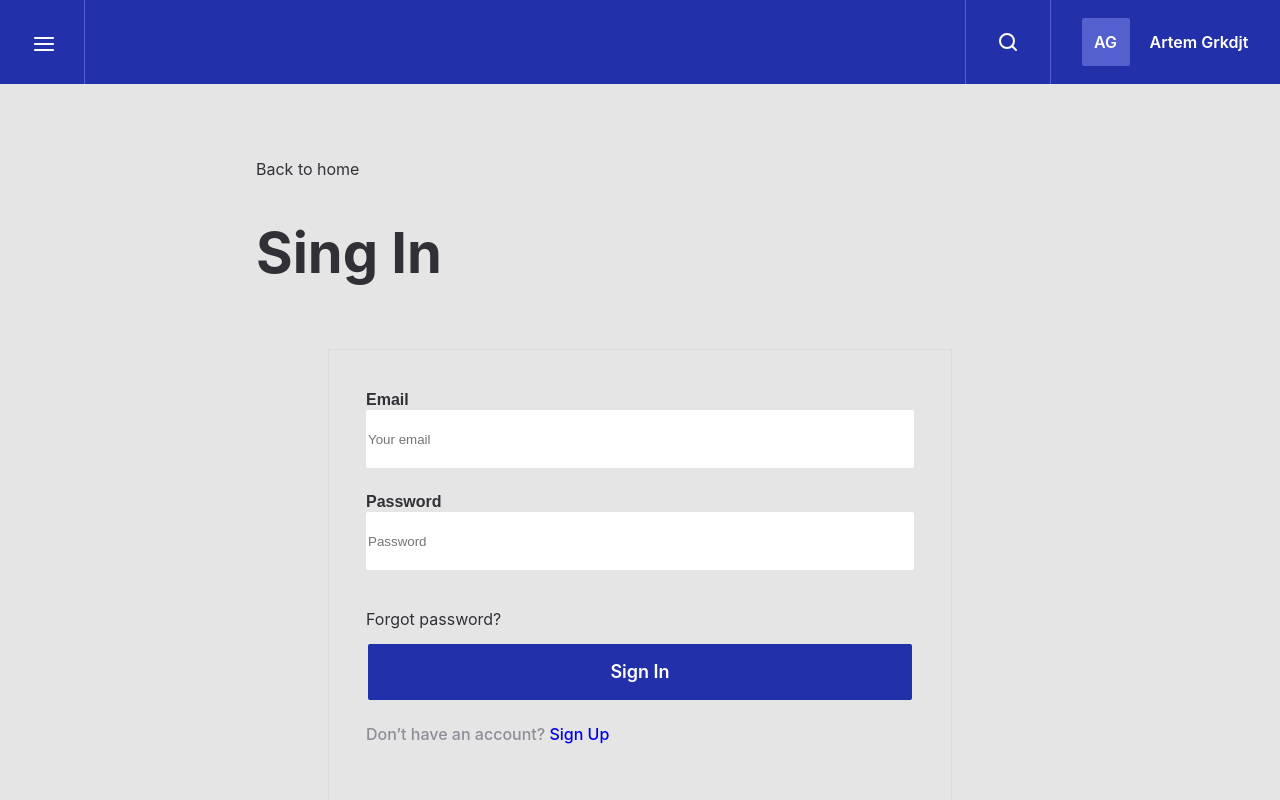
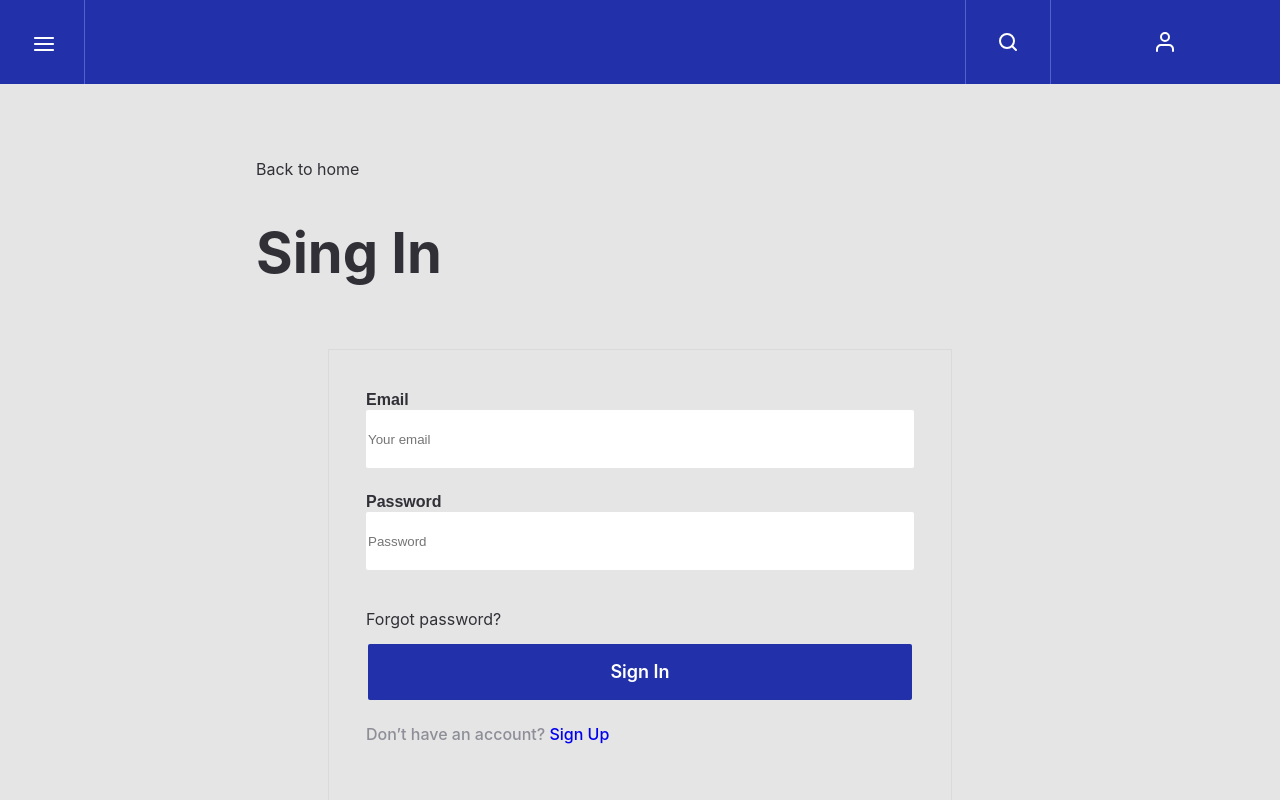
Before and after one commit to eTsy30/tms_blog, a React (Create React App) app: page /singin in a window 1280 px wide. Shown: the top 800 px of the page. Built offline with nearby package versions, Linux system fonts and the light colour scheme.

Commit message:
fix: add image when choose auth user or not

```diff
--- a/src/Pages/SingIn/SingIn.tsx
+++ b/src/Pages/SingIn/SingIn.tsx
@@ -1,10 +1,13 @@
-import React from "react";
+import React, { useState } from "react";
 
 import { Input } from "../../components/Inputs";
 import { Button } from "../../components/Button/Button";
 import { GeneralPage } from "../../components/GeneralPage/GeneralPage";
 import "./SingIn.css";
-import { Link } from "react-router-dom";
+import { Link, useNavigate } from "react-router-dom";
+import { useDispatch, useSelector } from "react-redux";
+import { getJwt } from "../../Redux/getToken/getTokenReduser";
+import { getUserInfo } from "../../Redux/userInfo/userInfoReduser";
 type PropSingIn = {
   className: string;
 };
@@ -14,6 +17,36 @@ export const SingIn = ({
   UpChildren,
   DownChildren,
 }: PropSingIn | any) => {
+  const [email, setEmail] = useState("");
+  const [password, setPassword] = useState("");
+
+  let navigate = useNavigate();
+
+  const dispatch = useDispatch();
+
+  const jwt = useSelector((state: any) => state.tokenReduser.value);
+
+  const emailChange = (event: React.ChangeEvent<HTMLInputElement>) => {
+    setEmail(event.target.value);
+  };
+
+  const passworldlChange = (event: React.ChangeEvent<HTMLInputElement>) => {
+    setPassword(event.target.value);
+  };
+
+  const submitSingIn = async (event: React.MouseEvent<HTMLButtonElement>) => {
+    event.preventDefault();
+    const dataForJwt = {
+      email: email,
+      password: password,
+    };
+
+    dispatch(getJwt(dataForJwt));
+    dispatch(getUserInfo(jwt));
+
+    // navigate("/");
+  };
+
   return (
     <GeneralPage>
       <div className={` SingIn-centre `}>
@@ -24,15 +57,32 @@ export const SingIn = ({
 
         <div className={`SingIn-Input-Wrapper ${className}`}>
           {UpChildren}
-          <Input placeholder="Your email" type="email" title="Email" />
-          <Input placeholder="Password" type="password" title="Password" />
+
+          <Input
+            placeholder="Your email"
+            type="email"
+            title="Email"
+            onChange={emailChange}
+            value={email}
+          />
+          <Input
+            placeholder="Password"
+            type="password"
+            title="Password"
+            onChange={passworldlChange}
+            value={password}
+          />
           {DownChildren}
 
           <Link to="/fogotPassword" className="SingIn-Input-link_fogot">
             Forgot password?
           </Link>
 
-          <Button text="Sign In" className="SingIn-Button-SingIn button" />
+          <Button
+            text="Sign In"
+            className="SingIn-Button-SingIn button"
+            onClick={submitSingIn}
+          />
           <span className="SingIn-Down-Span">
             Don’t have an account? <Link to="/singup">Sign Up</Link>
           </span>
--- a/src/Redux/getToken/getTokenReduser.ts
+++ b/src/Redux/getToken/getTokenReduser.ts
@@ -1,48 +1,54 @@
 import { createAsyncThunk } from '@reduxjs/toolkit';
-// import { createSlice } from '@reduxjs/toolkit';
-// interface ITokenState {
-//     value: any,
-//     isLoading: boolean
-// }
-// const initialState: ITokenState = {
-//     value: null,
-//     isLoading: false
-// }
-// export const getToken: any = createAsyncThunk(
-//     'getToken',
-//     async (tokenParam) => {
-//         const response = await fetch('https://studapi.teachmeskills.by/auth/users/activation/',
-//             {
-//                 method: 'POST',
-//                 body: JSON.stringify(tokenParam),
-//                 headers: {
-//                     'Accept': 'application/json',
-//                     'Content-Type': 'application/json'
-//                 }
-//             })
-//         return response.ok
-//     }
+import { createSlice } from '@reduxjs/toolkit';
+interface ITokenState {
+    value: any,
+    isLoading: boolean
+}
+const initialState: ITokenState = {
+    value: null,
+    isLoading: false
+}
+export const getJwt: any = createAsyncThunk(
+    'getToken',
+    async (dataForJwt) => {
+        const response = await fetch('https://studapi.teachmeskills.by/auth/jwt/create/',
+            {
+                method: 'POST',
+                body: JSON.stringify(dataForJwt),
+                headers: {
+                    'Accept': 'application/json',
+                    'Content-Type': 'application/json'
+                }
+            })
+        const data = await response.json()
+        console.log('tokenReduser', data.access);
 
 
-// )
-// const tokenReduser = createSlice({
-//     name: 'tokenReducer',
-//     initialState,
-//     extraReducers: {
-//         [getToken.pending]: (state: any) => {
-//             state.isLoading = true;
-//             console.log('pending', getToken.pending);
-//         },
-//         [getToken.fulfilled]: (state, action) => {
-//             state.value = action.payload;
-//             state.isLoading = false;
+        return data.access
+    }
 
-//         },
-//         [getToken.rejected]: (state) => {
-//             state.isLoading = false;
-//         }
-//     },
-//     reducers: {}
-// })
-// export default tokenReduser.reducer
-// export const { } = tokenReduser.actions
+
+)
+const tokenReduser = createSlice({
+    name: 'tokenReducer',
+    initialState,
+    extraReducers: {
+        [getJwt.pending]: (state: any) => {
+            state.isLoading = true;
+
+        },
+        [getJwt.fulfilled]: (state, action) => {
+            state.value = action.payload;
+            state.isLoading = false;
+
+
+
+        },
+        [getJwt.rejected]: (state) => {
+            state.isLoading = false;
+        }
+    },
+    reducers: {}
+})
+export default tokenReduser.reducer
+export const { } = tokenReduser.actions
--- a/src/Redux/posts/PostsActionReducer.ts
+++ b/src/Redux/posts/PostsActionReducer.ts
@@ -28,7 +28,7 @@ export const getPost: any = createAsyncThunk(
     async () => {
         const response = await fetch('https://studapi.teachmeskills.by/blog/posts/?limit=70')
         const responseFormat = await response.json()
-        console.log(responseFormat);
+
 
         return responseFormat.results
     }
--- a/src/Redux/store.ts
+++ b/src/Redux/store.ts
@@ -6,7 +6,8 @@ import authSlice from '../Redux/users/UsersActionReducer'
 import singlepostReducer from '../Redux/singlePost/singePost'
 import createSagaMiddleware from "redux-saga";
 import signUpSaga from "./saga/signUpSagas";
-// import tokenReduser from './getToken/getTokenReduser'
+import tokenReduser from './getToken/getTokenReduser'
+import userInfo from './userInfo/userInfoReduser'
 const sagaMiddleware = createSagaMiddleware()
 
 const rootReduser = combineReducers({
@@ -18,7 +19,8 @@ export const store = configureStore({
         postReducer: postReducer,
         authSlice: authSlice,
         singlepostReducer: singlepostReducer,
-        // tokenReduser: tokenReduser
+        tokenReduser: tokenReduser,
+        userInfo: userInfo,
 
     },
     middleware: getDefaultMiddleware => { return getDefaultMiddleware().concat(sagaMiddleware) }
--- /dev/null
+++ b/src/Redux/userInfo/userInfoReduser.ts
@@ -0,0 +1,46 @@
+import { createAsyncThunk, createSlice } from "@reduxjs/toolkit";
+
+const initialState = {
+    user: '',
+    isLoading: false,
+};
+export const getUserInfo: any = createAsyncThunk(
+    "getUserInfo",
+    async (access) => {
+        const response = await fetch(
+            "https://studapi.teachmeskills.by/auth/users/me/",
+            {
+                method: "GET",
+                headers: {
+                    Authorization: `Bearer ${access}`,
+                },
+            }
+        );
+        const responseFormat = await response.json();
+
+
+        return responseFormat;
+    }
+);
+
+const userInfo = createSlice({
+    name: "userInfo",
+    initialState,
+    reducers: {},
+    extraReducers: {
+        [getUserInfo.pending]: (state: any) => {
+            state.isLoading = true;
+        },
+        [getUserInfo.fulfilled]: (state, action) => {
+            state.user = action.payload;
+            state.isLoading = false;
+
+        },
+        [getUserInfo.rejected]: (state) => {
+            state.isLoading = false;
+        },
+    },
+});
+export const { } = userInfo.actions
+
+export default userInfo.reducer
--- a/src/components/Header/Header.tsx
+++ b/src/components/Header/Header.tsx
@@ -3,12 +3,17 @@ import "./Header.css";
 import { ReactComponent as MenuBurgerIMJ } from "../image/MenuBurger.svg";
 import { ReactComponent as SearchButton } from "../image/SearchButton.svg";
 import { ReactComponent as CancelButton } from "../image/Icon-Cancel1.svg";
+import { ReactComponent as UserIcon } from "../image/headerIcon.svg";
 import { MenuBurger } from "./MenuBurger/MenuBurger";
+import { useSelector } from "react-redux";
 const items = [
   { value: "Home", href: "/" },
   { value: "Add Card", href: "#" },
 ];
 export const Header = () => {
+  const user = useSelector((state: any) => state.userInfo.user.username);
+  console.log(user);
+
   const [inputActive, useinputActive] = useState(false);
   const ActiveSearch = () => {
     useinputActive(true);
@@ -35,12 +40,19 @@ export const Header = () => {
       >
         <SearchButton onClick={ActiveSearch} />
       </div>
-      <div className="header-User" onClick={() => usemenuActive(false)}>
-        <div className="header-Logo" onClick={() => usemenuActive(false)}>
-          <span className="header-Logo-Text textStyle">AG</span>
+      {user ? (
+        <div className="header-User" onClick={() => usemenuActive(false)}>
+          <div className="header-Logo" onClick={() => usemenuActive(false)}>
+            <span className="header-Logo-Text textStyle">AG</span>
+          </div>
+          <span className="header-NameUser textStyle">{user}</span>
         </div>
-        <span className="header-NameUser textStyle">Artem Grkdjt</span>
-      </div>
+      ) : (
+        <div className="header-User" onClick={() => usemenuActive(false)}>
+          <UserIcon />
+          <span className="header-NameUser textStyle">{user}</span>
+        </div>
+      )}
       <MenuBurger
         userName="Bla Blanov"
         active={menuActive}
```
Also changed, not shown: src/components/image/headerIcon.svg (added).
